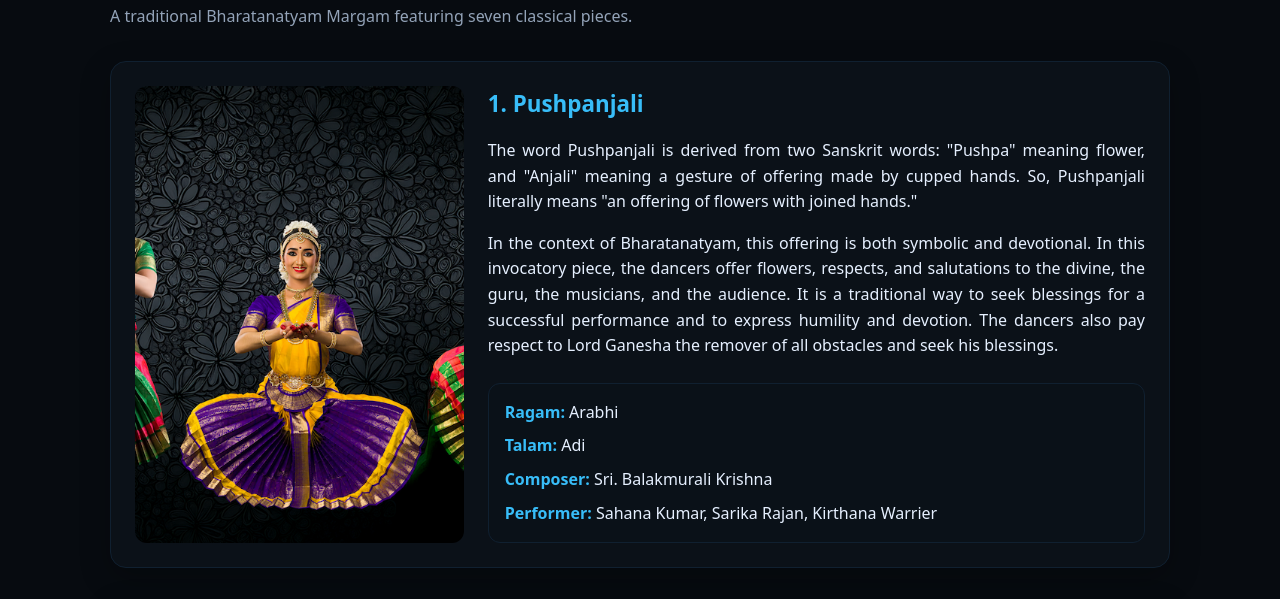
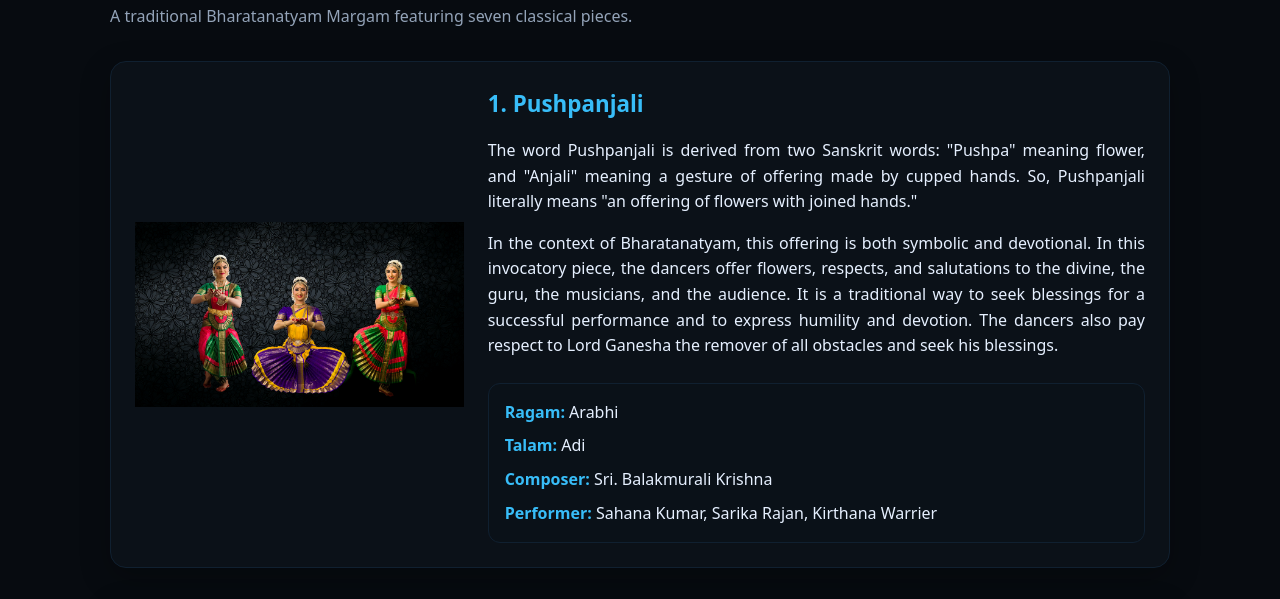
Before and after one commit to harikun77/SanMargam, a plain HTML site: page program.html in a window 1280 px wide. Shown: the part 192-791 px from the top of the page. Drawn offline with Linux system fonts and the light colour scheme.

Commit message:
Update styles.css

```diff
--- a/css/styles.css
+++ b/css/styles.css
@@ -17,8 +17,8 @@ a{color:var(--text);text-decoration:none}.container{max-width:var(--container);m
 .dancers-bento{display:grid;gap:24px;margin-top:32px;grid-template-columns:repeat(2,1fr)}
 .program-bento{display:grid;gap:32px;margin-top:32px}
 .program-item{display:grid;grid-template-columns:1fr 2fr;gap:24px;background:var(--card);border:1px solid var(--line);border-radius:var(--radius);padding:24px;box-shadow:0 10px 30px rgba(0,0,0,.25)}
-.program-image{display:flex;align-items:center;justify-content:center;min-height:300px}
-.program-image img{width:100%;height:100%;object-fit:cover;border-radius:12px;max-width:100%;max-height:100%}
+.program-image{display:flex;align-items:center;justify-content:center;min-height:400px}
+.program-image img{width:100%;height:100%;object-fit:contain;border-radius:12px;max-width:100%;max-height:100%}
 .program-details{display:flex;flex-direction:column}
 .program-details h3{margin:0 0 16px 0;color:var(--accent);font-size:1.4em}
 .program-details p{line-height:1.6;margin:0 0 16px 0;color:var(--text);text-align:justify}
@@ -43,7 +43,7 @@ a{color:var(--text);text-decoration:none}.container{max-width:var(--container);m
 .dancer-bio-content::-webkit-scrollbar-thumb:hover{background:var(--accent)}
 .dancer-bio p,.dancer-bio-content p{line-height:1.6;margin:0 0 16px 0;color:var(--text);text-align:justify}
 .dancer-bio p:last-child{margin-bottom:0}
-@media (max-width:768px){.dancers-bento{grid-template-columns:1fr}.dancer-image-card{min-height:250px}.dancer-bio-card{min-height:300px}.dancer-card{grid-template-columns:1fr;text-align:center;height:auto}.dancer-image img{width:100%;height:200px;border-radius:12px}.dancer-bio-content{max-height:250px}.program-item{grid-template-columns:1fr;gap:20px}.program-image{min-height:200px}}
+@media (max-width:768px){.dancers-bento{grid-template-columns:1fr}.dancer-image-card{min-height:250px}.dancer-bio-card{min-height:300px}.dancer-card{grid-template-columns:1fr;text-align:center;height:auto}.dancer-image img{width:100%;height:200px;border-radius:12px}.dancer-bio-content{max-height:250px}.program-item{grid-template-columns:1fr;gap:20px}.program-image{min-height:300px}}
 .badge{display:inline-block;background:#0f1a27;border:1px solid var(--line);padding:6px 10px;border-radius:999px;color:#cfe4ff}.eyebrow{letter-spacing:.08em;text-transform:uppercase;color:var(--muted);font-size:1.1em;font-weight:500}
 .sub{color:#cfe4ff}.chips{display:flex;gap:10px;flex-wrap:wrap;margin:14px 0}.chip{background:#0e1620;border:1px solid var(--line);border-radius:12px;padding:8px 10px;color:#cfe4ff}
 @media (max-width:768px){.chips{gap:6px;margin:12px 0}.chip{padding:6px 8px;font-size:13px}}
```
